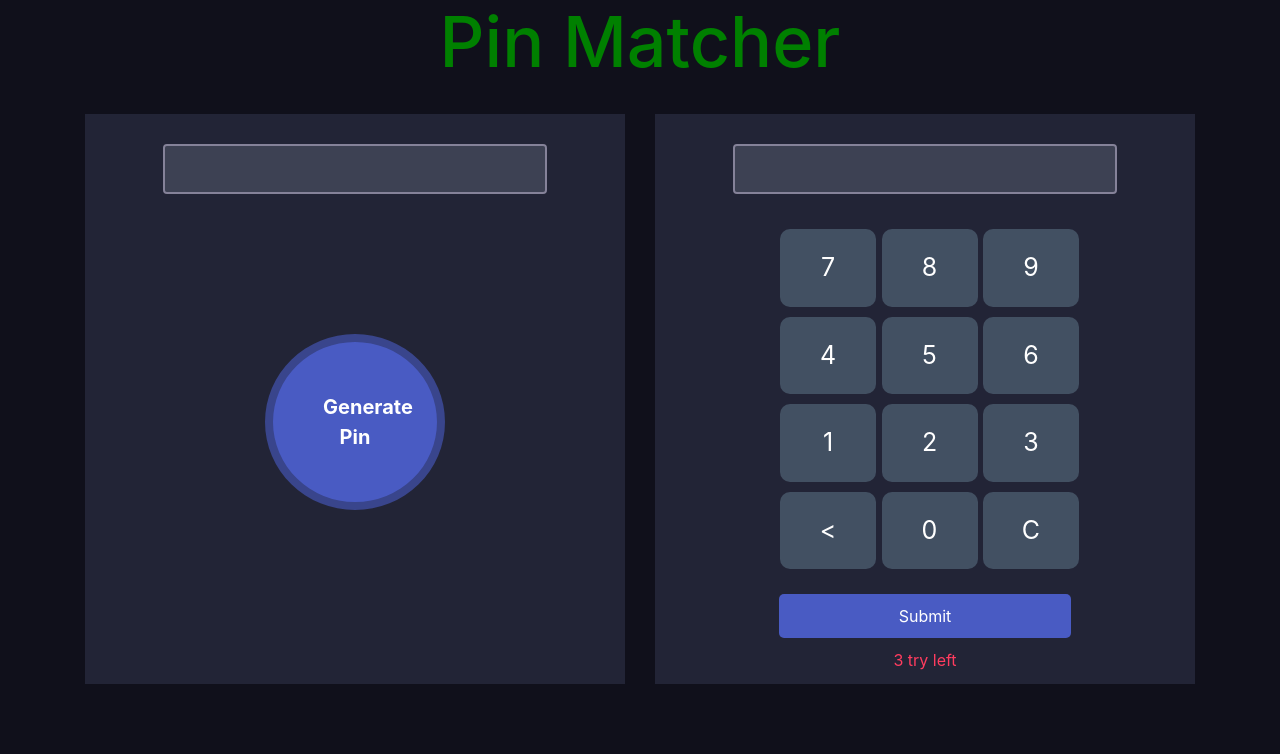
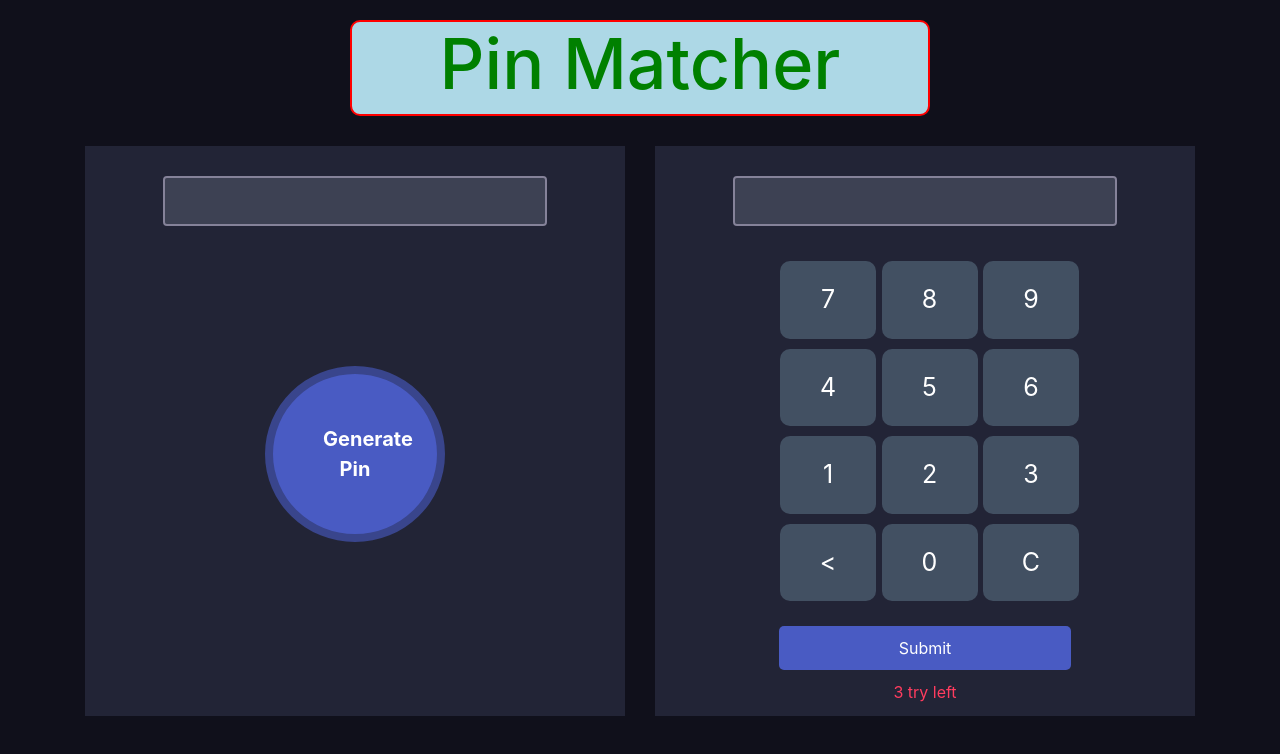
Before and after one commit to Chy-Zaber-Bin-Zahid/Pin-Matcher, a plain HTML site: page index.html in a window 1280 px wide. Drawn offline with nearby package versions, Linux system fonts and the light colour scheme.

Commit message:
added style to title

```diff
--- a/index.html
+++ b/index.html
@@ -9,7 +9,7 @@
     <link rel="shortcut icon" href="image/icon.png" type="image/x-icon">
 </head>
 <body>
-    <div><h1 style="color: green; text-align: center; font-size: 70px;">Pin Matcher</h1></div>
+    <div class="div1"><h1 class="title">Pin Matcher</h1></div>
     <div class="container">
         <div class="row">
             <div class="col-md-6">
--- a/style.css
+++ b/style.css
@@ -121,3 +121,16 @@ input[type="text"]:focus {
 #user-input {
   text-align: center;
 }
+
+.title {
+  color: green;
+  font-size: 70px;
+}
+
+.div1 {
+  text-align: center;
+  border: 2px solid red;
+  background-color: lightblue;
+  margin: 20px 350px 0px 350px;
+  border-radius: 10px;
+}
```
